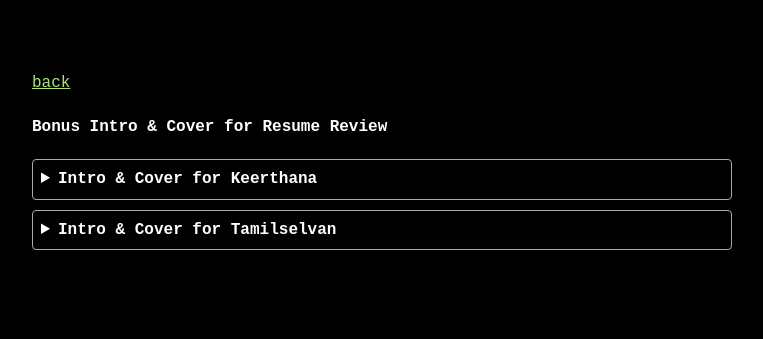
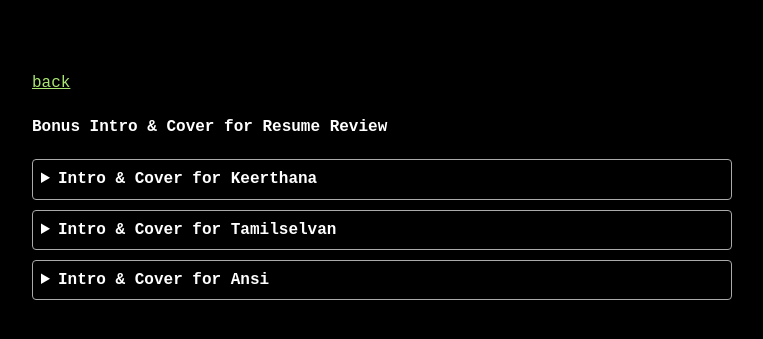
Before and after one commit to VallarasuS/Vallarasu.in, a Jekyll site: the page docs/r/intro.html, which Jekyll copies as it is, in a window 1280 px wide. Shown: the top 339 px of the page, without its empty margins (258-1021 px from the left). Built offline with Jekyll 4.4.1, drawn with Linux system fonts in a browser that asks for light colours; part of the change alters nothing that is shown.

Commit message:
Update intro.html

```diff
--- a/docs/r/intro.html
+++ b/docs/r/intro.html
@@ -92,13 +92,34 @@
                     After building hands-on experience in inventory management, production coordination, and even
                     founding a textile startup. I'm transitioning into Java full-stack development.
 
-                    <p>I'm proficient in technologies like Java, Spring Boot, ReactJS, and PostgreSQL, and
+                <p>I'm proficient in technologies like Java, Spring Boot, ReactJS, and PostgreSQL, and
                     I've applied these skills in personal projects portfolio applications like Weather App, and
                     Calculator.</p>
 
                 <p> I'm certified in Java Full Stack Development and Scrum Fundamentals,
                     I'm passionate about problem-solving and creating performant software, and
                     I'm eager to bring my skills and experience to a dynamic tech team.
+                </p>
+
+            </details>
+
+            <details>
+                <summary>Intro & Cover for Ansi</summary>
+                <p>
+                    Hi, I'm Ansi Kadeeja, a self-taught full-stack developer with a passion for Java Spring Boot and
+                    building dynamic web applications. I've honed my technical skills through bootcamps at [Organization]
+                    and at [Organization].
+                </p>
+
+                <p>
+                    My experience includes developing a comprehensive e-commerce
+                    platform, along with a student management system and front-end replications of websites like Proton
+                    and Starbucks.
+                </p>
+
+                <p>
+                    I'm skilled in technologies like Java, Spring Boot, Spring Cloud, REST APIs, MySQL,
+                    Bootstrap, and AWS, and I'm eager to apply my skills and experience in a collaborative environment.
                 </p>
 
             </details>
```
